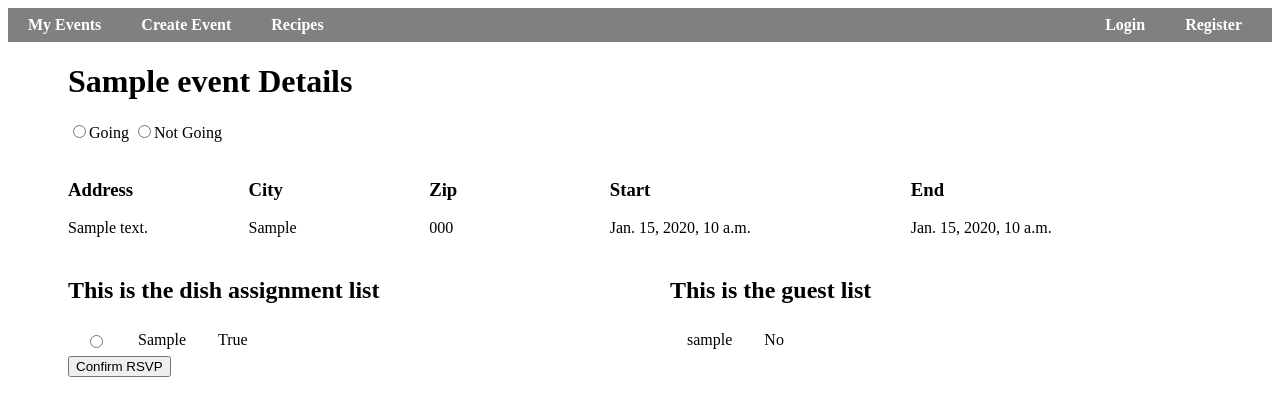
After one commit to seanrossi/luckyFeast, a Django app: template luckyfeast/potlucks/templates/potlucks/desktop/event_rsvp_invite.html in a window 1280 px wide. The commit adds this page. Shown: the top 416 px of the page. Run offline with Django 3.2, Linux system fonts and the light colour scheme; the template is opened without the code that fills it: values that come from a table or form of the project are taken from there, others are empty; tables that the repository leaves empty hold one stand-in row (values such as "Sample post").

Commit message:
Basic rsvp functionality added. Find event by key added.

```diff
--- a/luckyfeast/potlucks/models.py
+++ b/luckyfeast/potlucks/models.py
@@ -36,7 +36,15 @@ class Guest_Instance(models.Model):
     guest = models.ForeignKey(User, on_delete=models.CASCADE, null=True)
     email = models.CharField(max_length=30, default="")
     event = models.ForeignKey(Event, on_delete=models.CASCADE)
-    rsvp_status = models.BooleanField(default=False)
+    RSVP_UNDECIDED = 1
+    RSVP_YES = 2
+    RSVP_NO = 3
+    RSVP_CHOICES = (
+        (RSVP_UNDECIDED, 'Undecided'),
+        (RSVP_YES, 'Yes'),
+        (RSVP_NO, 'No')
+    )
+    rsvp_status = models.IntegerField(choices=RSVP_CHOICES, default=RSVP_UNDECIDED)
     assignment = models.ForeignKey(Assignment, on_delete=models.SET_NULL, null=True)
 
 class Ingredient(models.Model):
--- /dev/null
+++ b/luckyfeast/potlucks/templates/potlucks/desktop/event_rsvp_invite.html
@@ -0,0 +1,73 @@
+{% include "potlucks/navbar.html" %}
+{% load static %}
+<link rel="stylesheet" type="text/css" href="{% static 'potlucks/main.css' %}">
+<link rel="stylesheet" type="text/css" href="{% static 'potlucks/table-list.css' %}">
+<div class="main">
+<h1>{{ event.name }} Details</h1>
+<form action="{% url 'potlucks:event_rsvp_action' %}" method="POST">
+{% csrf_token %}
+<input type="hidden" name="event_id" value="{{ event.pk }}" />
+<input type="radio" name="rsvp" value="2" />Going</input>
+<input type="radio" name="rsvp" value="3" />Not Going</input>
+<br><br>
+
+<!--DISPLAY EVENT PARAMETERS HERE-->
+<div style="width: 100%; display:block;">
+  <div style="width: 15%; position:relative; float: left;">
+    <h3>Address</h3>
+    {{ event.address }}
+  </div>
+  <div style="width: 15%; position:relative; float:left;">
+    <h3>City</h3>
+    {{ event.city }}
+  </div>
+  <div style="width: 15%;position:relative; float: left;">
+    <h3>Zip</h3>
+    {{ event.zipcode }}
+  </div>
+  <div style="width: 25%;position:relative; float: left">
+    <h3>Start</h3>
+    {{ event.start_time }}
+  </div>
+  <div style="width: 30%;position:relative; float: left">
+    <h3>End</h3>
+    {{ event.end_time }}
+  </div>
+</div>
+
+<!--TABLE DISPLAY FOR DISH ASSIGNMENT LIST-->
+<div class="table-list" id="dish_table" style="margin-top:20px; float: left; width: 50%;">
+<h2>This is the dish assignment list</h2>
+<table>
+{% for dish in event.assignment_set.all %}
+    <tr>
+    <td><input type="radio" name="dish_id" value="{{ dish.pk }}" /></td>
+    <td>{{ dish.dish_type }}</td>
+    <td>{{ dish.assignment_status }}</td>
+    </tr>
+{% endfor %}
+</table>
+<input type="submit" value="Confirm RSVP" />
+</form>
+</div>
+
+<!--TABLE DISPLAY FOR GUEST LIST-->
+<div class="table-list" id="guest_table" style="margin-top: 20px; float: left; width: 50%;">
+<h2>This is the guest list</h2>
+<table>
+{% for guest in event.guest_instance_set.all %}
+    <tr>
+    <td>{% if guest.guest %}{{ guest.guest.username }}{% else %}{{ guest.email }}{% endif %}</td>
+    <td>{% if guest.rsvp_status is True %} Yes {% else %} No {% endif %}</td>
+    </tr>
+{% endfor %}
+</table>
+{% if event.host == request.user %}
+    <form action="{% url 'potlucks:event_add_guests' %}" method="POST">
+    {% csrf_token %}
+    <input type="hidden" name="event_id" value="{{ event.pk }}" />
+    <input type="submit" value="Add Guests" />
+    </form>
+{% endif %}
+</div>
+</div>
--- a/luckyfeast/potlucks/templates/potlucks/desktop/user_login.html
+++ b/luckyfeast/potlucks/templates/potlucks/desktop/user_login.html
@@ -3,8 +3,8 @@
 <link rel="stylesheet" type="text/css" href="{% static 'potlucks/forms.css' %}">
 <link rel="stylesheet" type="text/css" href="{% static 'potlucks/main.css' %}">
 <div class="main">
-<h1>This is the user login page</h1>
-
+<h1>Login</h1>
+<h3><a href="{% url 'potlucks:user_register' %}">New User? Register here!</a></h3>
 <!--Check for error message and display-->
 {% if error_message %}
 <p><strong>{{ error_message }}</strong></p>
--- a/luckyfeast/potlucks/templates/potlucks/desktop/user_register.html
+++ b/luckyfeast/potlucks/templates/potlucks/desktop/user_register.html
@@ -4,8 +4,10 @@
 <link rel="stylesheet" type="text/css" href="{% static 'potlucks/forms.css' %}">
 <link rel="stylesheet" type="text/css" href="{% static 'potlucks/main.css' %}">
 <div class="main">
-<h1>This is the user registration page</h1>
-
+<h1>Create an Account</h1>
+{% if help_message %}a
+<p><strong>{{ help_message }}</strong></p>
+{% endif %}
 <!--Create unordered list of username to filter-->
 <!--This will be replaced with AJAX implementation-->
 <ul id="userUl" style="display:none;">
--- a/luckyfeast/potlucks/urls.py
+++ b/luckyfeast/potlucks/urls.py
@@ -24,6 +24,9 @@ urlpatterns = [
     path('event_enter_guest', views.event_enter_guest, name='event_enter_guest'),
     path('event_cancel', views.event_cancel, name='event_cancel'),
     path('event_find', views.event_find, name='event_find'),
+    path('event_rsvp_invite', views.event_rsvp_invite, name='event_rsvp_invite'),
+    path('event_rsvp_action', views.event_rsvp_action, name='event_rsvp_action'),
+    path('event_rsvp_change', views.event_rsvp_change, name='event_rsvp_change'),
     path('key/', views.event_from_key, name='event_from_key'),
     url(r'^ajax/validate_username/$', views.validate_username, name='validate_username'),
 ]
```
Also changed, not shown: luckyfeast/potlucks/templates/potlucks/desktop/event_details.html (+65 -14 lines), luckyfeast/potlucks/views.py (+76 -3 lines), luckyfeast/potlucks/migrations/0004_auto_20180721_0817.py (added), 5 other files.
